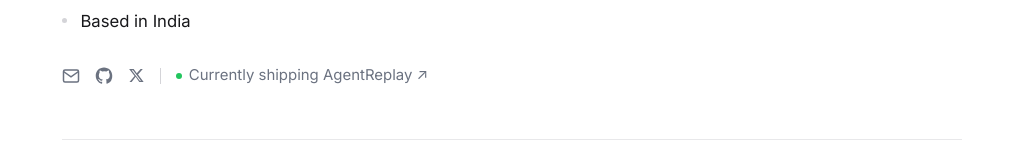
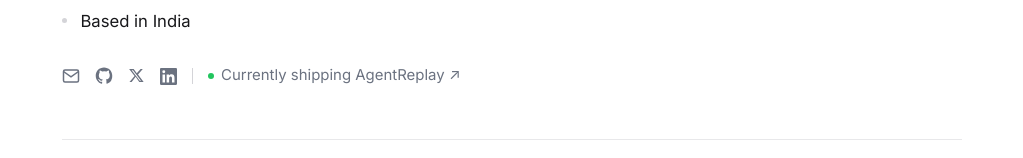
Before and after one commit to Aditya-PS-05/portfolio, a Next.js app: page / in a window 1280 px wide. Shown: the part 616-774 px from the top of the page, without its empty margins (128-1151 px from the left). Built offline with nearby package versions, Linux system fonts and the light colour scheme; no server answers.

Commit message:
Add LinkedIn to social links

```diff
--- a/src/app/page.tsx
+++ b/src/app/page.tsx
@@ -85,6 +85,14 @@ export default function Home() {
                   <path d="M18.9 1.6h3.3l-7.2 8.2 8.5 11.2h-6.6L11.5 13l-6 7.9H2.2l7.7-8.8L1.7 1.6h6.8l4.7 6.2 5.7-6.2Zm-1.2 17.5h1.8L7.4 3.5H5.5l12.2 15.6Z" />
                 </svg>
               </a>
+              <a
+                href="https://www.linkedin.com/in/aditya-pratap-singh-952a8820a/"
+                aria-label="LinkedIn"
+              >
+                <svg width="17" height="17" viewBox="0 0 24 24" fill="currentColor">
+                  <path d="M20.45 20.45h-3.55v-5.57c0-1.33-.03-3.04-1.85-3.04-1.86 0-2.14 1.45-2.14 2.94v5.67H9.35V9h3.41v1.56h.05c.48-.9 1.64-1.85 3.37-1.85 3.6 0 4.27 2.37 4.27 5.46v6.28ZM5.34 7.43a2.06 2.06 0 1 1 0-4.12 2.06 2.06 0 0 1 0 4.12ZM7.12 20.45H3.56V9h3.56v11.45ZM22.22 0H1.77C.79 0 0 .77 0 1.73v20.54C0 23.23.79 24 1.77 24h20.45c.98 0 1.78-.77 1.78-1.73V1.73C24 .77 23.2 0 22.22 0Z" />
+                </svg>
+              </a>
               <span className="divider" />
               <a className="now-status" href="https://agentreplay.adityaps.work">
                 <span className="pulse" />
```
